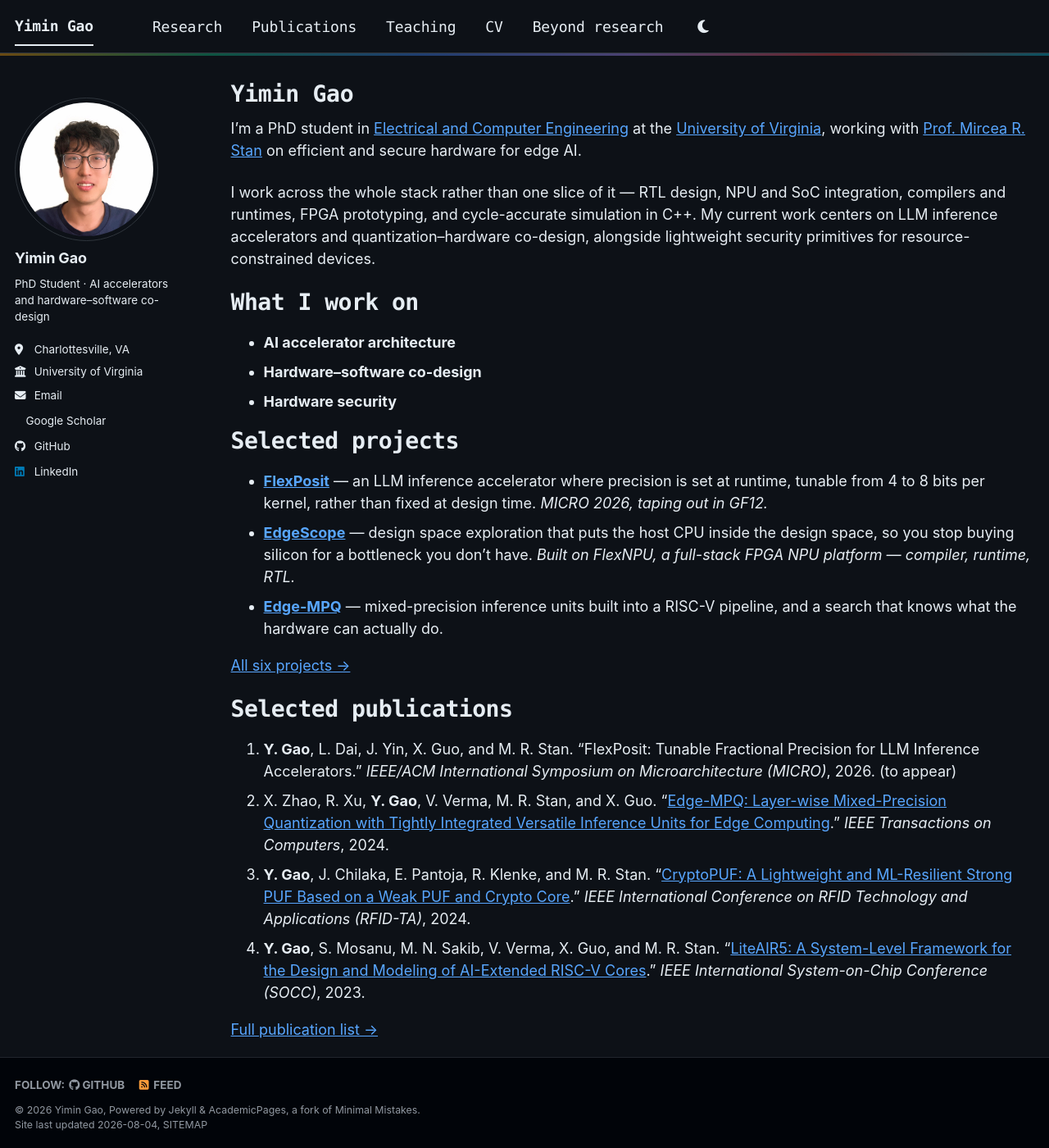
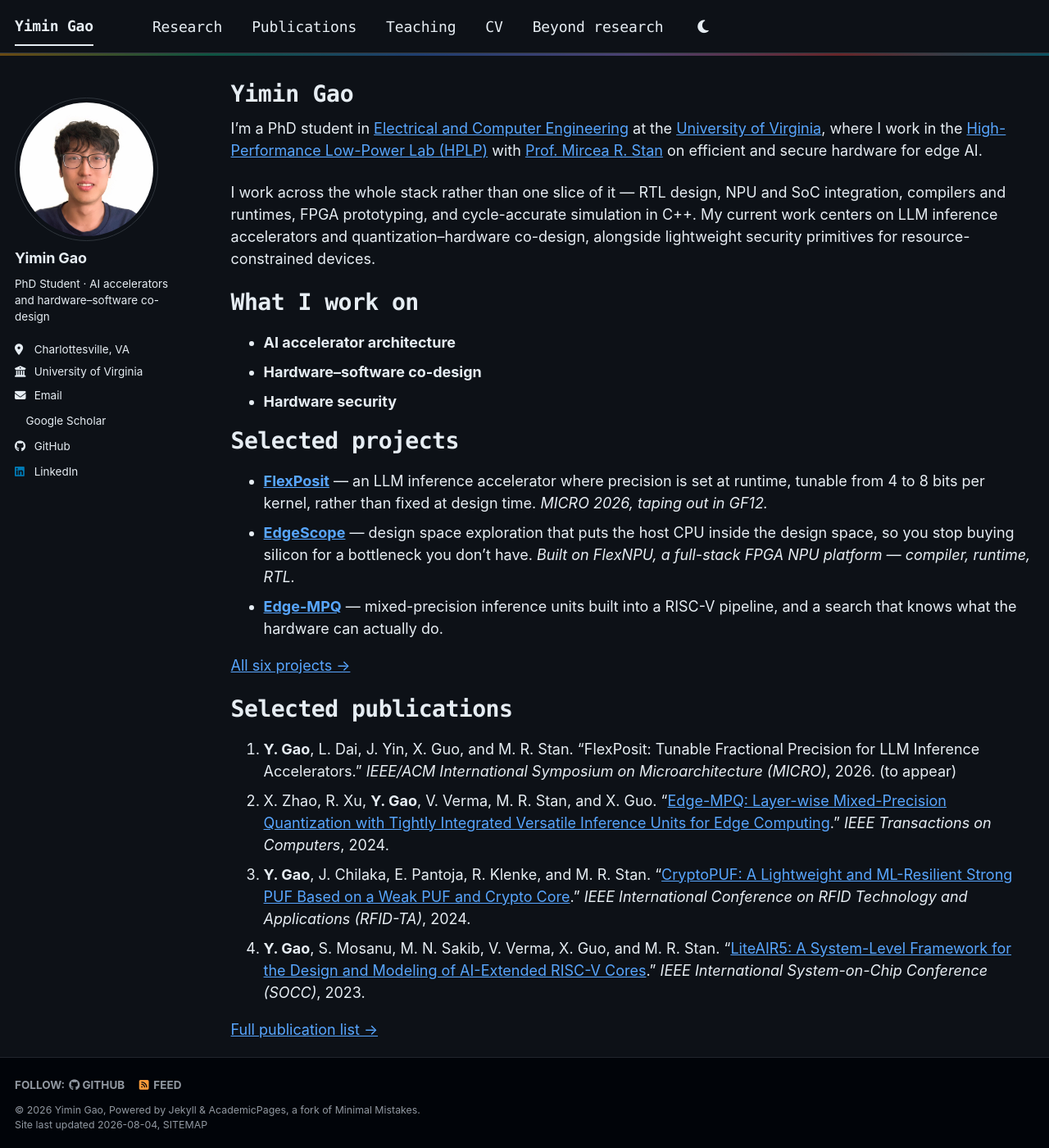
Before and after one commit to YiminGao0113/YiminGao0113.github.io, a Jekyll site: the page built from _pages/about.md, in a window 1280 px wide and 1400 px high. Shown: the whole window at 82% size. Built offline with Jekyll 4.4.1, drawn with Linux system fonts in a browser that asks for light colours; a style sheet for code colours, icons or effects is not loaded.

Commit message:
Pull the light background back toward white; credit the HPLP lab
#f1eadd read too yellow. Settles at #f4efe6, between that and the earlier
#f7f4f0 that still looked white -- 1.15:1 off white, against 1.09 and 1.20
for the two attempts either side. Companion surfaces adjusted to match.
Contrast holds at 11.5:1 body text, 5.3:1 links, 5.5:1 muted.

Homepage bio now names the High-Performance Low-Power Lab and links it.

Co-Authored-By: Claude Opus 5 (1M context) <noreply@anthropic.com>

```diff
--- a/_pages/about.md
+++ b/_pages/about.md
@@ -7,7 +7,7 @@ redirect_from:
   - /about.html
 ---
 
-I'm a PhD student in [Electrical and Computer Engineering](https://engineering.virginia.edu/departments/electrical-and-computer-engineering) at the [University of Virginia](https://www.virginia.edu/), working with [Prof. Mircea R. Stan](https://engineering.virginia.edu/faculty/mircea-r-stan) on efficient and secure hardware for edge AI.
+I'm a PhD student in [Electrical and Computer Engineering](https://engineering.virginia.edu/departments/electrical-and-computer-engineering) at the [University of Virginia](https://www.virginia.edu/), where I work in the [High-Performance Low-Power Lab (HPLP)](https://engineering.virginia.edu/labs-groups/high-performance-low-power-lab) with [Prof. Mircea R. Stan](https://engineering.virginia.edu/faculty/mircea-r-stan) on efficient and secure hardware for edge AI.
 
 I work across the whole stack rather than one slice of it — RTL design, NPU and SoC integration, compilers and runtimes, FPGA prototyping, and cycle-accurate simulation in C++. My current work centers on LLM inference accelerators and quantization–hardware co-design, alongside lightweight security primitives for resource-constrained devices.
 
--- a/_sass/layout/_extras.scss
+++ b/_sass/layout/_extras.scss
@@ -14,13 +14,13 @@
    Links darkened from the stock #52adc8, which only reached 2.2:1 on white and
    fails outright on a tinted background.
 
-   Contrast against #f7f4f0: body text 12:1, links 5.6:1, muted text 5.2:1. */
+   Contrast against #f4efe6: body text 11.5:1, links 5.3:1, muted text 5.5:1. */
 :root {
-  --global-bg-color                   : #f1eadd;
-  --global-footer-bg-color            : #e7dfce;
-  --global-border-color               : #d6cbb6;
-  --global-dark-border-color          : #bcae95;
-  --global-code-background-color      : #eae1d0;
+  --global-bg-color                   : #f4efe6;
+  --global-footer-bg-color            : #ebe4d6;
+  --global-border-color               : #dcd3c2;
+  --global-dark-border-color          : #c4b9a4;
+  --global-code-background-color      : #efe8da;
   --global-code-text-color            : #3b3733;
   --global-fig-caption-color          : #645f56;
   --global-base-color                 : #256a7c;
@@ -31,8 +31,8 @@
   --global-masthead-link-color-hover  : #256a7c;
   --global-text-color                 : #33302c;
   --global-text-color-light           : #645f56;
-  --global-thead-color                : #e7dfce;
-  --card-bg                           : #fbf7ee;
+  --global-thead-color                : #ebe4d6;
+  --card-bg                           : #fdfaf4;
 }
 
 html[data-theme="dark"] {
```
